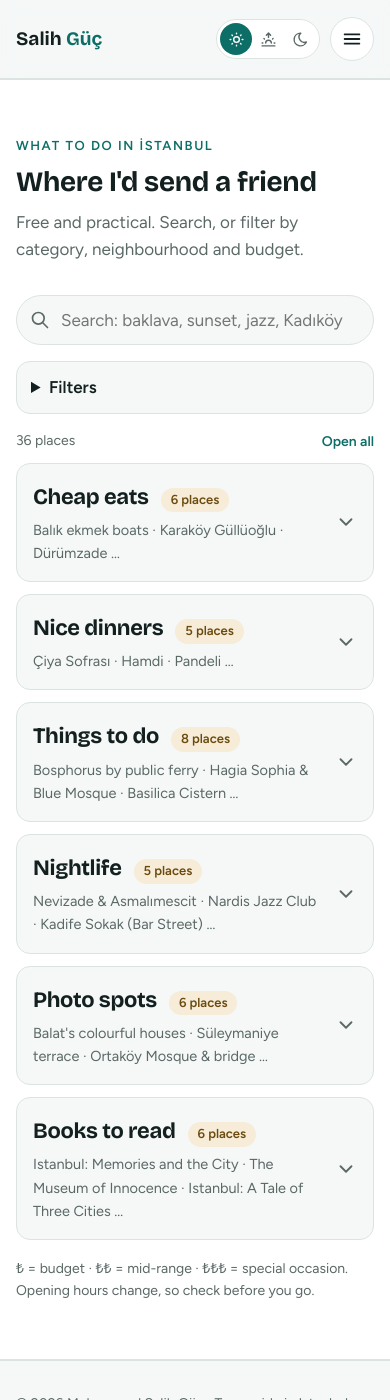
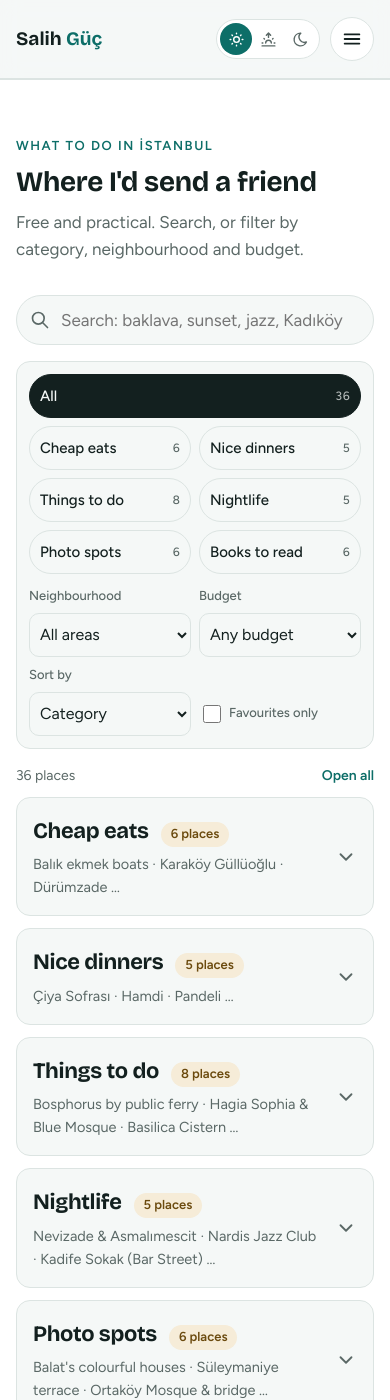
Before and after one commit to salihguc1/salihtheguide, a Jekyll site: the page istanbul-guide.html, which Jekyll copies as it is, in a window 390 px wide and 1400 px high. Built offline with Jekyll 4.4.1, drawn with Linux system fonts in a browser that asks for light colours.

Commit message:
Keep Istanbul guide filters visible on mobile

```diff
--- a/istanbul-guide.html
+++ b/istanbul-guide.html
@@ -62,8 +62,6 @@
         <input id="q" type="search" placeholder="Search: baklava, sunset, jazz, Kadıköy…" aria-label="Search recommendations" autocomplete="off">
       </div>
 
-      <details class="guide-filters" id="guide-filters" open>
-        <summary>Filters</summary>
       <div class="filter-controls">
         <div class="chips" id="chips" role="group" aria-label="Category"></div>
 
@@ -87,7 +85,6 @@
           <label class="toggle"><input type="checkbox" id="f-fav"> Favourites only</label>
         </div>
       </div>
-      </details>
 
       <div class="result-bar">
         <span id="count" aria-live="polite"></span>
--- a/site.css
+++ b/site.css
@@ -133,13 +133,8 @@ section{padding-block:clamp(56px,8vw,96px)}
 .filters select{padding:9px 10px;font-size:15px}
 .toggle{display:inline-flex;align-items:center;gap:8px;font-size:15px;padding-bottom:9px;cursor:pointer}
 .toggle input{width:18px;height:18px;accent-color:var(--sea)}
-.guide-filters{padding:0;border:0}
-.guide-filters > summary{display:none}
 @media (max-width:600px){
-  .guide-filters{margin-bottom:16px;border:1px solid var(--line);border-radius:var(--r);background:var(--bg)}
-  .guide-filters > summary{display:list-item;padding:12px 14px;color:var(--ink)}
-  .guide-filters[open] > summary{border-bottom:1px solid var(--line)}
-  .filter-controls{padding:12px}
+  .filter-controls{margin-bottom:16px;padding:12px;border:1px solid var(--line);border-radius:var(--r);background:var(--bg)}
   .chips,.filters{display:grid;grid-template-columns:repeat(2,minmax(0,1fr));gap:8px}
   .chips{margin-bottom:12px}
   .chip{justify-content:space-between;min-height:44px;padding:8px 10px;text-align:left}
--- a/site.js
+++ b/site.js
@@ -129,13 +129,6 @@ if($("#home-picks")){
 /* ---- guide ---- */
 if($("#q")){
   const state = {q:"", cat:"all", area:"", price:"", sort:"cat", fav:false};
-  const filterPanel = $("#guide-filters");
-  if(filterPanel){
-    const compact = matchMedia("(max-width:600px)");
-    const syncFilterPanel = ()=>{ filterPanel.open = !compact.matches; };
-    syncFilterPanel();
-    compact.addEventListener?.("change",syncFilterPanel);
-  }
   const places = [...new Set(RECS.filter(r=>r.c!=="books").map(r=>r.a))].sort((a,b)=>a.localeCompare(b,"tr"));
   $("#f-area").innerHTML = `<option value="">All areas</option>` + places.map(a=>`<option>${esc(a)}</option>`).join("");
 
```
Lines whose indentation alone changed are shown as unchanged.
